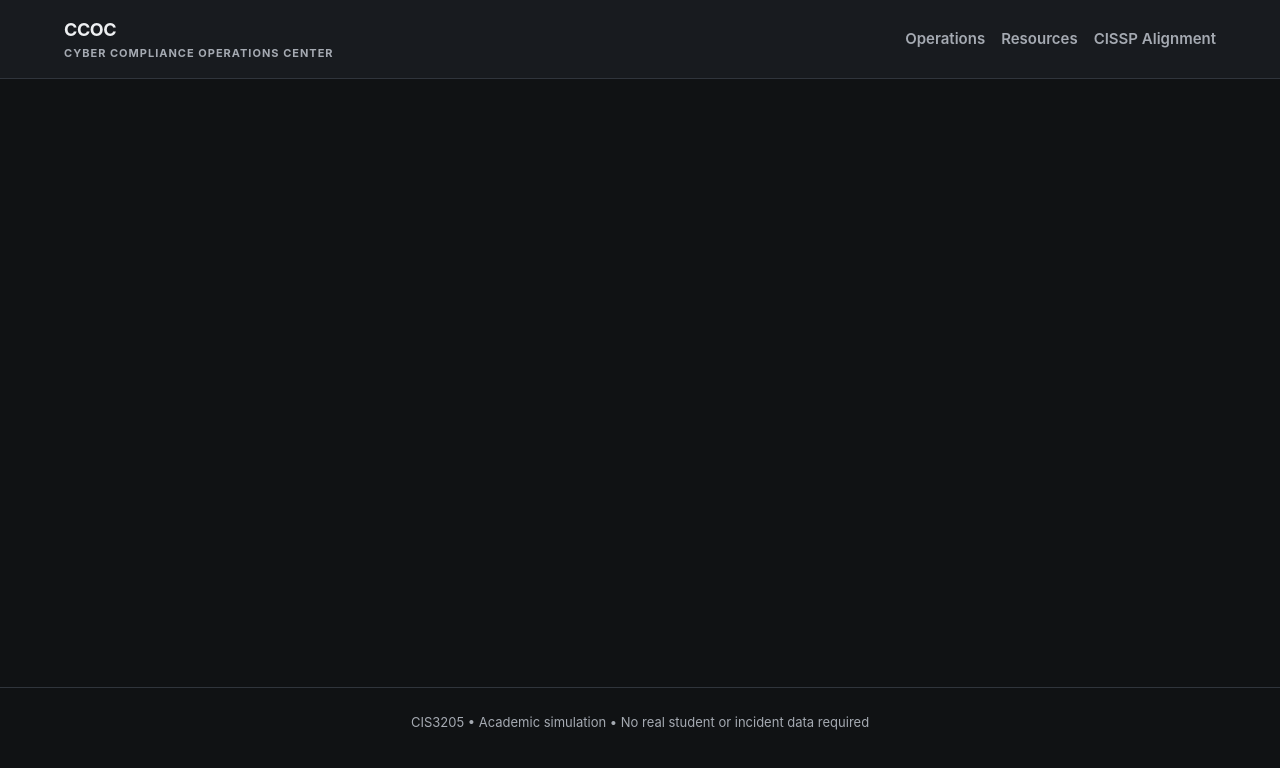
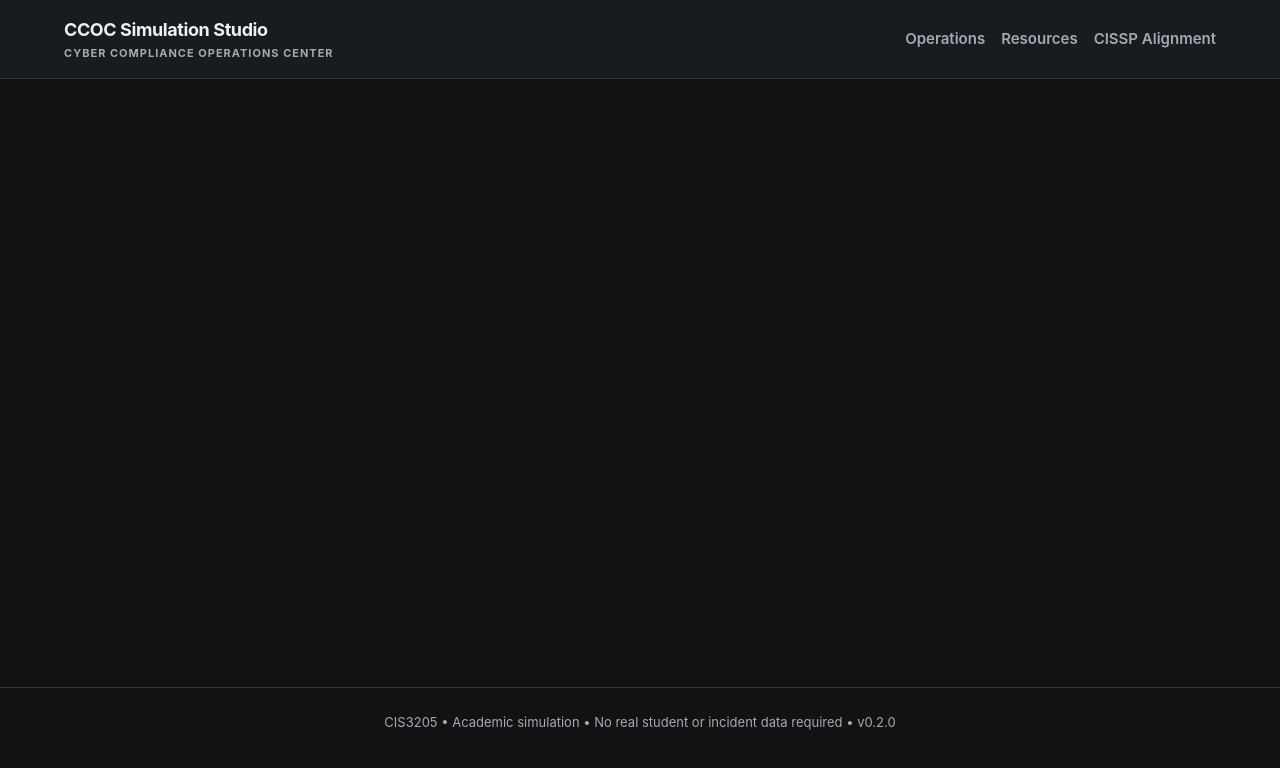
Before and after one commit to dragasakisn-beep/cis3205-cyber-compliance-lab, a website: page index.html in a window 1280 px wide. Drawn offline with Linux system fonts and the light colour scheme.

Commit message:
Finalize studio product identity and version label

```diff
--- a/index.html
+++ b/index.html
@@ -1 +1 @@
-<!doctype html><html lang="en"><head><meta charset="utf-8"><meta name="viewport" content="width=device-width,initial-scale=1"><title>CCOC | CIS3205</title><link rel="stylesheet" href="./public/style.css"><script defer src="./pages.js"></script></head><body><header><div class="brand">CCOC <small>CYBER COMPLIANCE OPERATIONS CENTER</small></div><nav><button id="home">Operations</button><button id="resources">Resources</button><button id="alignment">CISSP Alignment</button><a id="blackboard" hidden>Blackboard</a></nav></header><main id="view" aria-live="polite"></main><footer>CIS3205 • Academic simulation • No real student or incident data required</footer></body></html>
+<!doctype html><html lang="en"><head><meta charset="utf-8"><meta name="viewport" content="width=device-width,initial-scale=1"><title>CCOC Simulation Studio | CIS3205</title><link rel="stylesheet" href="./public/style.css"><script defer src="./pages.js"></script></head><body><header><div class="brand">CCOC Simulation Studio <small>CYBER COMPLIANCE OPERATIONS CENTER</small></div><nav><button id="home">Operations</button><button id="resources">Resources</button><button id="alignment">CISSP Alignment</button><a id="blackboard" hidden>Blackboard</a></nav></header><main id="view" aria-live="polite"></main><footer>CIS3205 • Academic simulation • No real student or incident data required • v0.2.0</footer></body></html>
```
